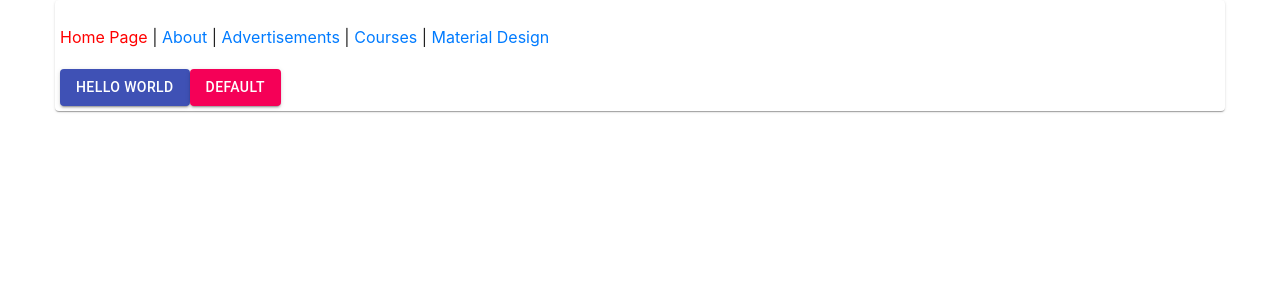
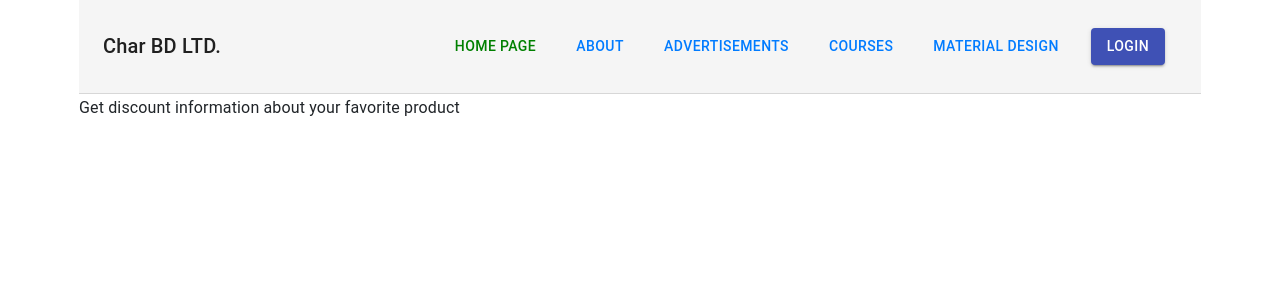
Before and after one commit to engr-hasanuzzaman/charbd, a React app: page / in a window 1280 px wide. Shown: the top 300 px of the page. Built offline with nearby package versions, Linux system fonts and the light colour scheme; what redux-immutable-state-invariant would draw is missing.

Commit message:
Create header component

```diff
--- a/src/components/home/HomePage.js
+++ b/src/components/home/HomePage.js
@@ -1,14 +1,13 @@
-import React from 'react';
-import Layout from '../layout';
-import Button from '@material-ui/core/Button';
+import React from "react";
+import Layout from "../layout";
+import { Typography } from "@material-ui/core";
+// import Button from '@material-ui/core/Button';
 
-const HomePage = ()=>(
+const HomePage = () => (
   <Layout>
-    <Button variant="contained" color="primary">
-      Hello World
-    </Button>
-
-    <Button variant="contained" color="secondary">Default</Button>
+    <Typography variant="subtitle1">
+      Get discount information about your favorite product
+    </Typography>
   </Layout>
 );
 
--- a/src/components/layout/Header.js
+++ b/src/components/layout/Header.js
@@ -1,22 +1,123 @@
-import React from 'react';
-import { NavLink } from 'react-router-dom';
+import React from "react";
+import { NavLink } from "react-router-dom";
+import { AppBar, Toolbar, Typography, Link, Button } from "@material-ui/core";
+import { makeStyles } from "@material-ui/core/styles";
 
-function Header() {
-  const activeStyle = { color: 'red' };
-
-  return(
-    <nav>
-      <NavLink exact to='/' activeStyle={activeStyle}>Home Page</NavLink>
-      {" | " }
-      <NavLink to='/about' activeStyle={activeStyle}>About</NavLink>
-      {" | " }
-      <NavLink to='/advertisements' activeStyle={activeStyle}>Advertisements</NavLink>
-      {" | "}
-      <NavLink to='/courses' activeStyle={activeStyle}>Courses</NavLink>
-      {" | "}
-      <NavLink to='/test' activeStyle={activeStyle}>Material Design</NavLink>
-    </nav>
+// copy right component
+function Copyright() {
+  return (
+    <Typography variant="body2" color="textSecondary" align="center">
+      {"Copyright © "}
+      <Link color="inherit" href="https://material-ui.com/">
+        Your Website
+      </Link>{" "}
+      {new Date().getFullYear()}
+      {"."}
+    </Typography>
   );
 }
 
-export default Header
+const useStyles = makeStyles(theme => ({
+  "@global": {
+    ul: {
+      margin: 0,
+      padding: 0,
+      listStyle: "none"
+    }
+  },
+  appBar: {
+    borderBottom: `1px solid ${theme.palette.divider}`
+  },
+  toolbar: {
+    flexWrap: "wrap"
+  },
+  toolbarTitle: {
+    flexGrow: 1
+  },
+  link: {
+    margin: theme.spacing(1, 1.5)
+  },
+  heroContent: {
+    padding: theme.spacing(8, 0, 6)
+  },
+  cardHeader: {
+    backgroundColor:
+      theme.palette.type === "light"
+        ? theme.palette.grey[200]
+        : theme.palette.grey[700]
+  },
+  cardPricing: {
+    display: "flex",
+    justifyContent: "center",
+    alignItems: "baseline",
+    marginBottom: theme.spacing(2)
+  },
+  footer: {
+    borderTop: `1px solid ${theme.palette.divider}`,
+    marginTop: theme.spacing(8),
+    paddingTop: theme.spacing(3),
+    paddingBottom: theme.spacing(3),
+    [theme.breakpoints.up("sm")]: {
+      paddingTop: theme.spacing(6),
+      paddingBottom: theme.spacing(6)
+    }
+  }
+}));
+
+function Header() {
+  const activeStyle = { color: "green" };
+  const classes = useStyles();
+
+  return (
+    <AppBar
+      position="static"
+      color="default"
+      elevation={0}
+      className={classes.appBar}
+    >
+      <Toolbar className={classes.toolbar}>
+        <Typography
+          variant="h6"
+          color="inherit"
+          noWrap
+          className={classes.toolbarTitle}
+        >
+          Char BD LTD.
+        </Typography>
+        <nav>
+          <Button color="primary" className={classes.link}>
+            <NavLink exact to="/" activeStyle={activeStyle}>
+              Home Page
+            </NavLink>
+          </Button>
+
+          <Button color="primary" className={classes.link}>
+            <NavLink to="/about" activeStyle={activeStyle}>
+              About
+            </NavLink>
+          </Button>
+          <Button color="primary" className={classes.link}>
+            <NavLink to="/advertisements" activeStyle={activeStyle}>
+              Advertisements
+            </NavLink>
+          </Button>
+          <Button color="primary" className={classes.link}>
+            <NavLink to="/courses" activeStyle={activeStyle}>
+              Courses
+            </NavLink>
+          </Button>
+          <Button color="primary" className={classes.link}>
+            <NavLink to="/test" activeStyle={activeStyle}>
+              Material Design
+            </NavLink>
+          </Button>
+        </nav>
+        <Button color="primary" variant="contained" className={classes.link}>
+          Login
+        </Button>
+      </Toolbar>
+    </AppBar>
+  );
+}
+
+export default Header;
--- a/src/components/layout/index.js
+++ b/src/components/layout/index.js
@@ -1,5 +1,5 @@
 import React from 'react';
-import {Paper, Box } from '@material-ui/core';
+import {Paper, Box, Container } from '@material-ui/core';
 import Header from './Header';
 import PropTypes from 'prop-types';
 
@@ -18,12 +18,12 @@
     const { children } = this.props;
 
     return (
-      <Paper container style={style.Paper}>
-        <Header />
+      <Container>
+      <Header />
         <Box>
           {children}
         </Box>
-      </Paper>
+      </Container>
     );
   }
 }
```
